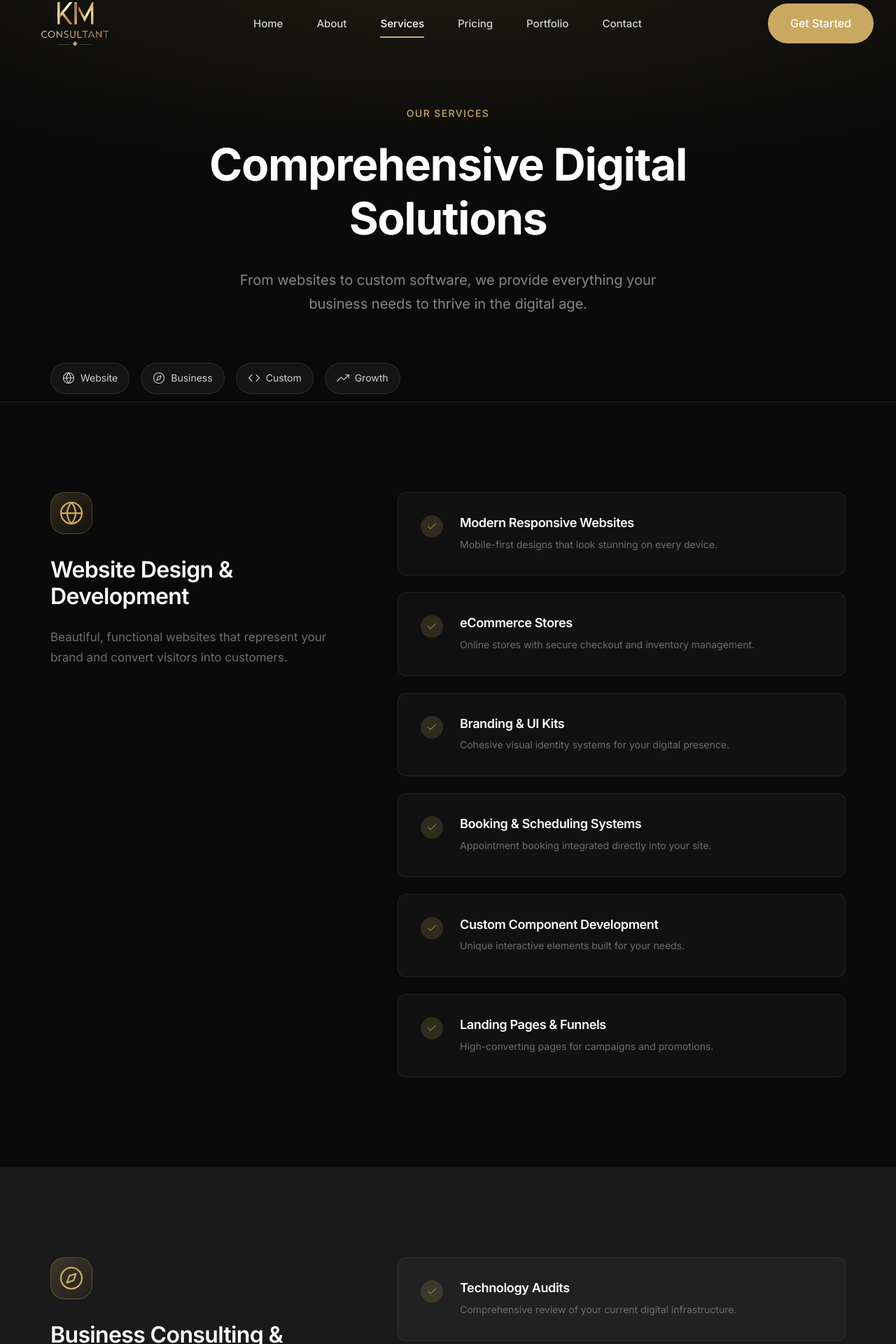
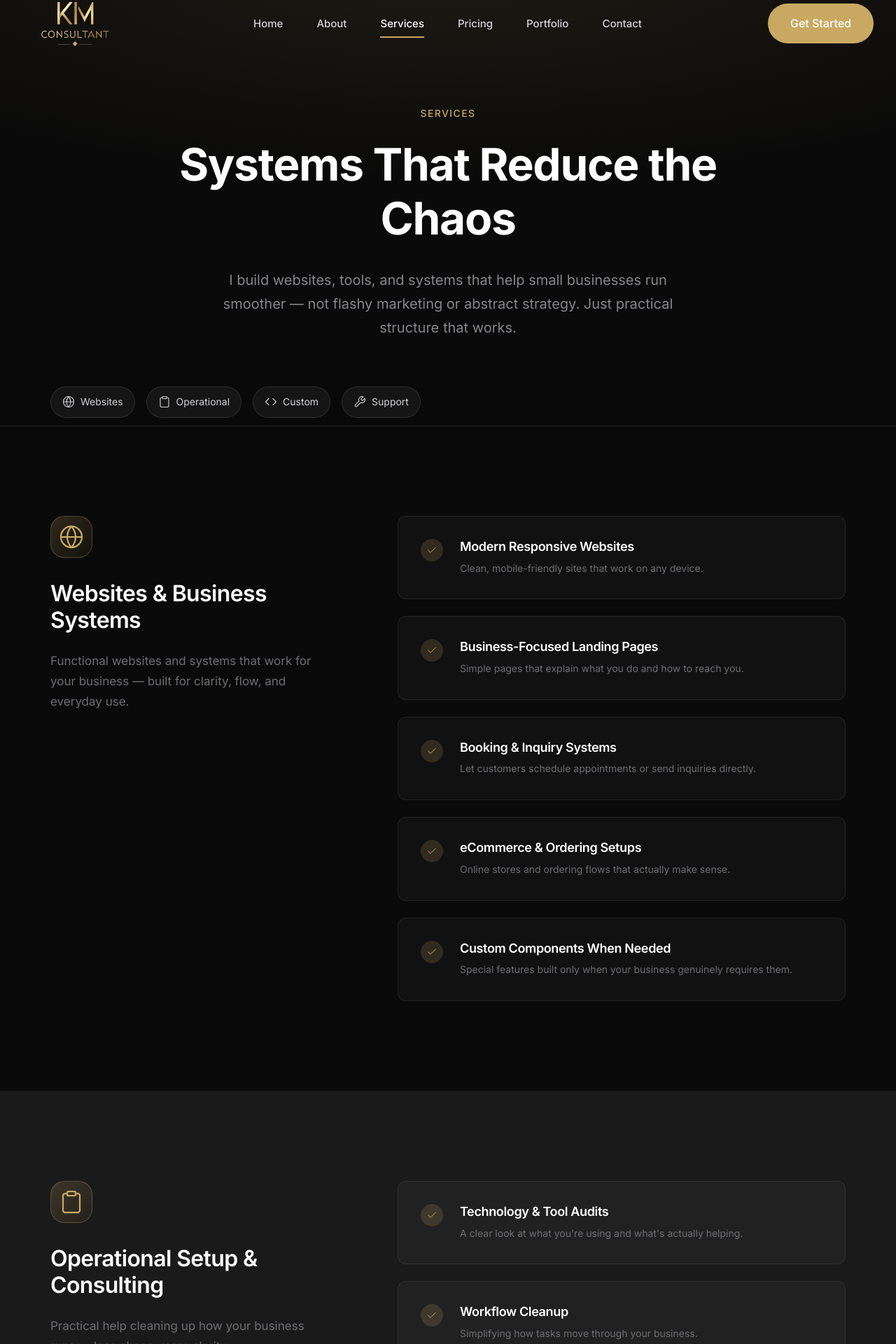
Before and after one commit to HamesInFlames/Company---website, a React (Vite) app: page /services in a window 1280 px wide. Shown: the part 41-1961 px from the top of the page at 70% size. Built offline with nearby package versions, Linux system fonts and the light colour scheme.

Commit message:
Rewrite Services page with systems-focused structure and Coming Soon section

```diff
--- a/src/pages/Services.css
+++ b/src/pages/Services.css
@@ -175,6 +175,105 @@
   margin: 0;
 }
 
+/* Coming Soon Section */
+.coming-soon-section {
+  background: var(--color-charcoal);
+}
+
+.coming-soon-card {
+  max-width: 900px;
+  margin: 0 auto;
+  padding: var(--space-3xl);
+  background: rgba(255, 255, 255, 0.02);
+  border: 2px dashed rgba(255, 255, 255, 0.15);
+  border-radius: var(--radius-xl);
+  text-align: center;
+}
+
+.coming-soon-header {
+  margin-bottom: var(--space-2xl);
+}
+
+.coming-soon-badge {
+  display: inline-block;
+  padding: 0.5rem 1.25rem;
+  background: rgba(201, 169, 98, 0.15);
+  border: 1px solid rgba(201, 169, 98, 0.3);
+  border-radius: var(--radius-full);
+  font-size: 0.75rem;
+  font-weight: 600;
+  text-transform: uppercase;
+  letter-spacing: 0.1em;
+  color: var(--color-accent);
+  margin-bottom: var(--space-lg);
+}
+
+.coming-soon-header .category-icon {
+  margin: 0 auto var(--space-lg);
+  opacity: 0.7;
+}
+
+.coming-soon-header h2 {
+  font-size: 1.75rem;
+  margin-bottom: var(--space-md);
+  color: var(--color-silver);
+}
+
+.coming-soon-desc {
+  font-size: 1rem;
+  color: var(--color-gray);
+  max-width: 600px;
+  margin: 0 auto;
+  line-height: 1.6;
+  font-style: italic;
+}
+
+.coming-soon-services {
+  display: grid;
+  grid-template-columns: repeat(2, 1fr);
+  gap: var(--space-md);
+  margin-bottom: var(--space-xl);
+  text-align: left;
+}
+
+.coming-soon-item {
+  display: flex;
+  gap: var(--space-sm);
+  padding: var(--space-md);
+  background: rgba(255, 255, 255, 0.02);
+  border: 1px solid rgba(255, 255, 255, 0.06);
+  border-radius: var(--radius-md);
+}
+
+.coming-soon-item .icon {
+  color: var(--color-gray);
+  flex-shrink: 0;
+  margin-top: 2px;
+}
+
+.coming-soon-item h4 {
+  font-size: 0.9375rem;
+  margin-bottom: var(--space-xs);
+  color: var(--color-silver);
+}
+
+.coming-soon-item p {
+  font-size: 0.8125rem;
+  color: var(--color-gray);
+  margin: 0;
+  line-height: 1.5;
+}
+
+.coming-soon-note {
+  font-size: 0.8125rem;
+  color: var(--color-gray);
+  max-width: 700px;
+  margin: 0 auto;
+  line-height: 1.6;
+  padding-top: var(--space-lg);
+  border-top: 1px solid rgba(255, 255, 255, 0.08);
+}
+
 /* CTA Section */
 .services-cta-section {
   background: var(--color-black);
@@ -262,4 +361,16 @@
   .service-item:hover {
     transform: none;
   }
+
+  .coming-soon-card {
+    padding: var(--space-xl);
+  }
+
+  .coming-soon-services {
+    grid-template-columns: 1fr;
+  }
+
+  .coming-soon-header h2 {
+    font-size: 1.5rem;
+  }
 }
--- a/src/pages/Services.jsx
+++ b/src/pages/Services.jsx
@@ -6,59 +6,71 @@ import './Services.css'
 
 const serviceCategories = [
   {
-    id: 'web-development',
+    id: 'websites-systems',
     icon: 'globe',
-    title: 'Website Design & Development',
-    description: 'Beautiful, functional websites that represent your brand and convert visitors into customers.',
+    title: 'Websites & Business Systems',
+    description: 'Functional websites and systems that work for your business — built for clarity, flow, and everyday use.',
     services: [
-      { name: 'Modern Responsive Websites', description: 'Mobile-first designs that look stunning on every device.' },
-      { name: 'eCommerce Stores', description: 'Online stores with secure checkout and inventory management.' },
-      { name: 'Branding & UI Kits', description: 'Cohesive visual identity systems for your digital presence.' },
-      { name: 'Booking & Scheduling Systems', description: 'Appointment booking integrated directly into your site.' },
-      { name: 'Custom Component Development', description: 'Unique interactive elements built for your needs.' },
-      { name: 'Landing Pages & Funnels', description: 'High-converting pages for campaigns and promotions.' }
+      { name: 'Modern Responsive Websites', description: 'Clean, mobile-friendly sites that work on any device.' },
+      { name: 'Business-Focused Landing Pages', description: 'Simple pages that explain what you do and how to reach you.' },
+      { name: 'Booking & Inquiry Systems', description: 'Let customers schedule appointments or send inquiries directly.' },
+      { name: 'eCommerce & Ordering Setups', description: 'Online stores and ordering flows that actually make sense.' },
+      { name: 'Custom Components When Needed', description: 'Special features built only when your business genuinely requires them.' }
     ]
   },
   {
-    id: 'consulting',
-    icon: 'compass',
-    title: 'Business Consulting & Digital Strategy',
-    description: 'Strategic guidance to help you navigate the digital landscape and make informed technology decisions.',
+    id: 'operations',
+    icon: 'clipboard',
+    title: 'Operational Setup & Consulting',
+    description: 'Practical help cleaning up how your business runs — less chaos, more clarity.',
     services: [
-      { name: 'Technology Audits', description: 'Comprehensive review of your current digital infrastructure.' },
-      { name: 'Competitor Analysis', description: 'Understanding your market and identifying opportunities.' },
-      { name: 'Workflow Optimization', description: 'Streamlining processes for maximum efficiency.' },
-      { name: 'Tool Recommendations', description: 'Expert guidance on software and platform selection.' },
-      { name: 'Digital Transformation Advisory', description: 'Roadmaps for modernizing your business operations.' }
+      { name: 'Technology & Tool Audits', description: 'A clear look at what you\'re using and what\'s actually helping.' },
+      { name: 'Workflow Cleanup', description: 'Simplifying how tasks move through your business.' },
+      { name: 'Practical System Planning', description: 'Mapping out what needs to happen before jumping into tools.' },
+      { name: 'Tool Recommendations', description: 'Honest suggestions only when switching or adding makes sense.' }
     ]
   },
   {
     id: 'software',
     icon: 'code',
-    title: 'Custom Software Solutions',
-    description: 'Tailored applications and systems built specifically for your unique business requirements.',
+    title: 'Custom Software & Internal Tools',
+    description: 'When off-the-shelf tools don\'t fit, I build what you actually need — nothing more, nothing less.',
     services: [
-      { name: 'Internal Tools & Dashboards', description: 'Custom applications for your team\'s specific workflows.' },
-      { name: 'POS & Ordering Systems', description: 'Point of sale and order management solutions.' },
-      { name: 'CRM Setup & Automation', description: 'Customer relationship management configuration.' },
-      { name: 'Inventory & Logistics Systems', description: 'Stock tracking and supply chain management.' },
-      { name: 'API Integrations', description: 'Connecting your tools and platforms seamlessly.' }
+      { name: 'Internal Dashboards & Admin Tools', description: 'Simple interfaces for your team to manage day-to-day work.' },
+      { name: 'Ordering & POS-Style Systems', description: 'Custom order flows and point-of-sale setups for your operations.' },
+      { name: 'CRM Setup & Light Automation', description: 'Organize customer info and automate repetitive follow-ups.' },
+      { name: 'Inventory & Tracking Systems', description: 'Keep tabs on stock, orders, or anything else you need to track.' },
+      { name: 'API Integrations', description: 'Connect your tools so they talk to each other when it matters.' }
     ]
   },
   {
-    id: 'growth',
-    icon: 'trendingUp',
-    title: 'Growth & Optimization Services',
-    description: 'Continuous improvement strategies to help your digital presence perform at its best.',
+    id: 'support',
+    icon: 'tool',
+    title: 'Support Updates & Optimization',
+    description: 'Ongoing help to keep your website running smoothly — no fluff, just practical maintenance.',
     services: [
-      { name: 'SEO Setup', description: 'Search engine optimization to boost your visibility.' },
-      { name: 'Performance Optimization', description: 'Speed improvements for better user experience.' },
-      { name: 'Content Updates', description: 'Regular content refreshes to keep your site current.' },
-      { name: 'A/B Testing', description: 'Data-driven experiments to improve conversions.' },
-      { name: 'Analytics & Reporting', description: 'Insights and metrics to track your success.' }
+      { name: 'Website Updates & Content Changes', description: 'Text, images, and small tweaks handled without the hassle.' },
+      { name: 'Performance Improvements', description: 'Faster load times and smoother experience for your visitors.' },
+      { name: 'SEO Setup', description: 'Basic search optimization so people can find you — not an ongoing campaign.' },
+      { name: 'Analytics Setup & Reporting', description: 'See what\'s happening on your site with simple, useful data.' },
+      { name: 'Ongoing Support Plans', description: 'Monthly maintenance so you\'re not stuck figuring things out alone.' }
     ]
   }
 ]
+
+const comingSoonServices = {
+  id: 'coming-soon',
+  icon: 'zap',
+  title: 'Coming Soon: Social Media & Client Lead Systems',
+  description: 'This is being developed carefully and will launch when ready. Not a promise — a preview of what\'s next.',
+  services: [
+    { name: 'Social Media Coordination', description: 'Helping align your website and social presence — not daily posting or content farming.' },
+    { name: 'Website & Social Alignment', description: 'Making sure your online presence feels consistent across platforms.' },
+    { name: 'Simple Lead Capture Systems', description: 'Forms, inbox routing, and basic automation to organize incoming inquiries.' },
+    { name: 'Inquiry Routing & Organization', description: 'Structure for handling leads so nothing falls through the cracks.' }
+  ],
+  note: 'This is not full-service social media management, ad buying, or guaranteed lead generation. It\'s about building structure — not making promises.'
+}
 
 function Hero() {
   const [ref, inView] = useInView({ threshold: 0.1, triggerOnce: true })
@@ -73,11 +85,11 @@ function Hero() {
     <section className="services-hero" ref={ref}>
       <div className="services-hero-bg"></div>
       <animated.div style={spring} className="container">
-        <span className="section-label">Our Services</span>
-        <h1>Comprehensive Digital Solutions</h1>
+        <span className="section-label">Services</span>
+        <h1>Systems That Reduce the Chaos</h1>
         <p className="services-hero-subtitle">
-          From websites to custom software, we provide everything your business needs
-          to thrive in the digital age.
+          I build websites, tools, and systems that help small businesses run smoother —
+          not flashy marketing or abstract strategy. Just practical structure that works.
         </p>
       </animated.div>
     </section>
@@ -155,6 +167,52 @@ function QuickNav() {
   )
 }
 
+function ComingSoonSection() {
+  const [ref, inView] = useInView({ threshold: 0.1, triggerOnce: true })
+
+  const spring = useSpring({
+    opacity: inView ? 1 : 0,
+    transform: inView ? 'translateY(0px)' : 'translateY(30px)',
+    config: { mass: 1, tension: 80, friction: 26 }
+  })
+
+  const trail = useTrail(comingSoonServices.services.length, {
+    opacity: inView ? 1 : 0,
+    transform: inView ? 'translateY(0px)' : 'translateY(15px)',
+    delay: inView ? 200 : 0,
+    config: { mass: 1, tension: 140, friction: 18 }
+  })
+
+  return (
+    <section className="section coming-soon-section" id={comingSoonServices.id} ref={ref}>
+      <div className="container">
+        <animated.div style={spring} className="coming-soon-card">
+          <div className="coming-soon-header">
+            <span className="coming-soon-badge">Coming Soon</span>
+            <div className="category-icon">
+              <Icon name={comingSoonServices.icon} size={32} />
+            </div>
+            <h2>{comingSoonServices.title.replace('Coming Soon: ', '')}</h2>
+            <p className="coming-soon-desc">{comingSoonServices.description}</p>
+          </div>
+          <div className="coming-soon-services">
+            {trail.map((style, i) => (
+              <animated.div key={comingSoonServices.services[i].name} style={style} className="coming-soon-item">
+                <Icon name="clock" size={16} />
+                <div>
+                  <h4>{comingSoonServices.services[i].name}</h4>
+                  <p>{comingSoonServices.services[i].description}</p>
+                </div>
+              </animated.div>
+            ))}
+          </div>
+          <p className="coming-soon-note">{comingSoonServices.note}</p>
+        </animated.div>
+      </div>
+    </section>
+  )
+}
+
 function CTA() {
   const [ref, inView] = useInView({ threshold: 0.1, triggerOnce: true })
 
@@ -169,15 +227,15 @@ function CTA() {
       <animated.div style={spring} className="container">
         <div className="services-cta-card">
           <div className="cta-content">
-            <h2>Not Sure Which Service You Need?</h2>
+            <h2>Not Sure Where to Start?</h2>
             <p>
-              Book a free consultation and we'll help you identify the best solutions
-              for your business goals.
+              Let's have a conversation about what's not working and figure out
+              if I can help. No pressure, no sales pitch.
             </p>
           </div>
           <div className="cta-actions">
             <Link to="/contact" className="btn btn-primary btn-large">
-              Book Free Consultation
+              Book a Free Consultation
             </Link>
             <Link to="/pricing" className="btn btn-secondary btn-large">
               View Pricing
@@ -197,6 +255,7 @@ function Services() {
       {serviceCategories.map((category, index) => (
         <ServiceCategory key={category.id} category={category} index={index} />
       ))}
+      <ComingSoonSection />
       <CTA />
     </div>
   )
```
